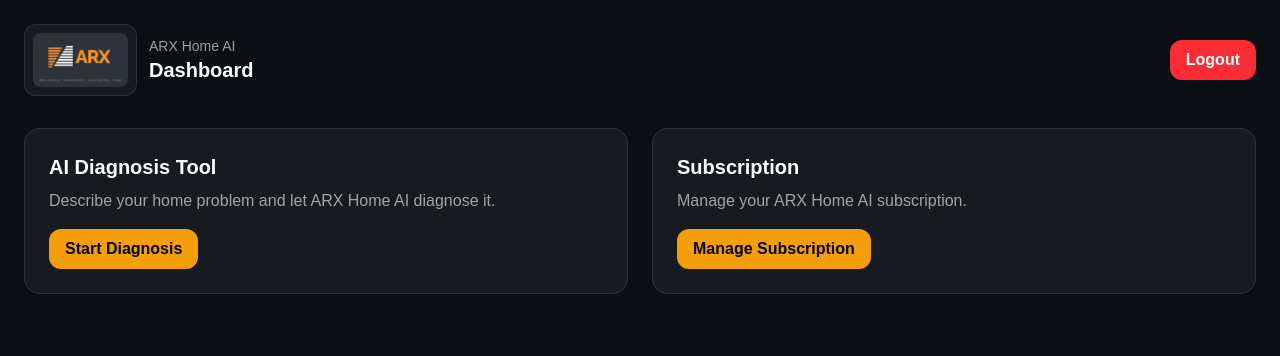
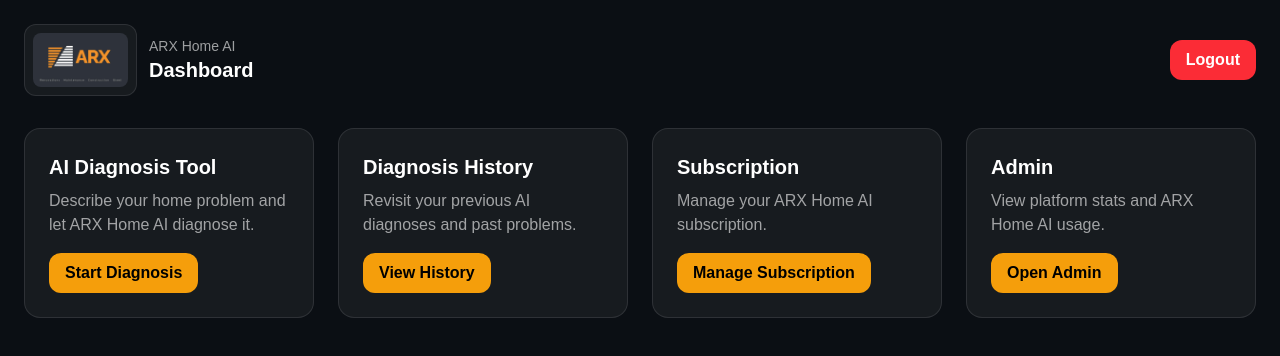
Before and after one commit to rudimoller24-beep/arx-home-ai, a Next.js app: page /dashboard in a window 1280 px wide. Shown: the top 356 px of the page. Built offline with nearby package versions, Linux system fonts and the light colour scheme; sample sign-in values are in the browser's storage.

Commit message:
Add admin dashboard

```diff
--- /dev/null
+++ b/app/api/admin/starts/route.ts
@@ -0,0 +1,44 @@
+import { NextResponse } from "next/server";
+import { supabaseServer } from "@/lib/supabaseServer";
+
+export const runtime = "nodejs";
+
+export async function GET() {
+  try {
+    const { count: userCount, error: userError } = await supabaseServer
+      .from("profiles")
+      .select("*", { count: "exact", head: true });
+
+    if (userError) {
+      return NextResponse.json({ error: userError.message }, { status: 500 });
+    }
+
+    const { count: diagnosisCount, error: diagnosisError } = await supabaseServer
+      .from("diagnoses")
+      .select("*", { count: "exact", head: true });
+
+    if (diagnosisError) {
+      return NextResponse.json({ error: diagnosisError.message }, { status: 500 });
+    }
+
+    const { count: subscriberCount, error: subscriberError } = await supabaseServer
+      .from("profiles")
+      .select("*", { count: "exact", head: true })
+      .eq("subscription_status", "active");
+
+    if (subscriberError) {
+      return NextResponse.json({ error: subscriberError.message }, { status: 500 });
+    }
+
+    return NextResponse.json({
+      users: userCount || 0,
+      diagnoses: diagnosisCount || 0,
+      paidSubscribers: subscriberCount || 0,
+    });
+  } catch (err: any) {
+    return NextResponse.json(
+      { error: err?.message || "Server error" },
+      { status: 500 }
+    );
+  }
+}
--- a/app/dashboard/page.tsx
+++ b/app/dashboard/page.tsx
@@ -13,7 +13,7 @@
     if (!token) {
       router.push('/login')
     }
-  }, [])
+  }, [router])
 
   const handleLogout = () => {
     localStorage.removeItem('token')
@@ -22,10 +22,7 @@
 
   return (
     <div className="min-h-screen bg-[#0b0f14] text-white p-6">
-
-      {/* Top bar */}
       <div className="flex justify-between items-center mb-8">
-
         <div className="flex items-center gap-3">
           <div className="bg-white/5 border border-white/10 rounded-xl p-2">
             <Image
@@ -51,10 +48,7 @@
         </button>
       </div>
 
-      {/* Dashboard Content */}
-      <div className="grid md:grid-cols-2 gap-6">
-
-        {/* AI Diagnosis Tool */}
+      <div className="grid md:grid-cols-4 gap-6">
         <div className="border border-white/10 bg-white/5 rounded-2xl p-6">
           <h2 className="text-xl font-bold mb-2">AI Diagnosis Tool</h2>
 
@@ -70,7 +64,21 @@
           </button>
         </div>
 
-        {/* Subscription */}
+        <div className="border border-white/10 bg-white/5 rounded-2xl p-6">
+          <h2 className="text-xl font-bold mb-2">Diagnosis History</h2>
+
+          <p className="text-white/60 mb-4">
+            Revisit your previous AI diagnoses and past problems.
+          </p>
+
+          <button
+            onClick={() => router.push('/history')}
+            className="bg-[#F59E0B] text-black px-4 py-2 rounded-xl font-bold hover:opacity-90"
+          >
+            View History
+          </button>
+        </div>
+
         <div className="border border-white/10 bg-white/5 rounded-2xl p-6">
           <h2 className="text-xl font-bold mb-2">Subscription</h2>
 
@@ -86,6 +94,20 @@
           </button>
         </div>
 
+        <div className="border border-white/10 bg-white/5 rounded-2xl p-6">
+          <h2 className="text-xl font-bold mb-2">Admin</h2>
+
+          <p className="text-white/60 mb-4">
+            View platform stats and ARX Home AI usage.
+          </p>
+
+          <button
+            onClick={() => router.push('/admin')}
+            className="bg-[#F59E0B] text-black px-4 py-2 rounded-xl font-bold hover:opacity-90"
+          >
+            Open Admin
+          </button>
+        </div>
       </div>
     </div>
   )
```
